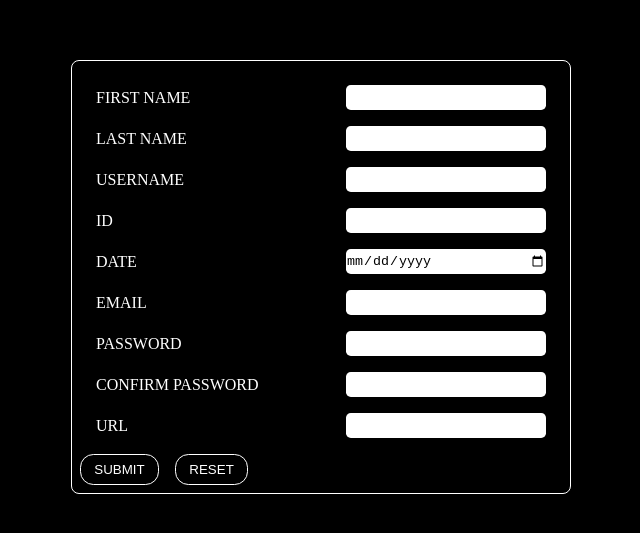
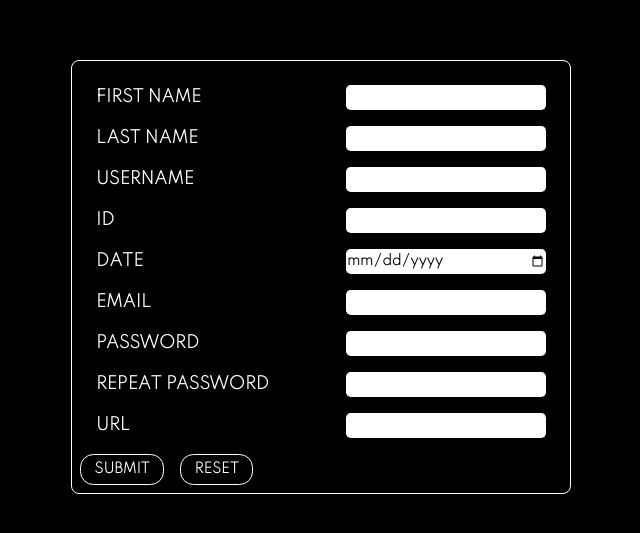
Before and after one commit to Makinloot/signup-form, a plain HTML site: page index.html in a window 1280 px wide. Shown: the part 123-656 px from the top of the page, without its empty margins (319-959 px from the left). Drawn offline with Linux system fonts and the light colour scheme.

Commit message:
+fonts/fixes

```diff
--- a/index.html
+++ b/index.html
@@ -4,6 +4,7 @@
     <meta charset="UTF-8">
     <meta http-equiv="X-UA-Compatible" content="IE=edge">
     <meta name="viewport" content="width=device-width, initial-scale=1.0">
+    <link href="https://fonts.googleapis.com/css2?family=Spartan:wght@200&display=swap" rel="stylesheet">
     <link rel="stylesheet" href="styles/main.css">
     <title>Signup form</title>
 </head>
@@ -39,7 +40,7 @@
                 <input type="password" id="password" required>
             </div>
             <div class="field-box flex">
-                <label for="confirm-password">confirm password</label>
+                <label for="confirm-password">repeat password</label>
                 <input type="password" id="confirm-password" required>
             </div>
             <div class="field-box flex">
--- a/styles/main.css
+++ b/styles/main.css
@@ -2,6 +2,8 @@
     margin: 0;
     padding: 0;
     box-sizing: border-box;
+    font-family: 'Spartan', sans-serif;
+    font-weight: 900;
 }
 .flex {
     display: flex;
@@ -40,6 +42,7 @@ body {
     outline: none;
     border: none;
     border-radius: 0.3rem;
+    font-weight: 900;
 }
 .button-wrapper {
     gap: 1rem;
```
